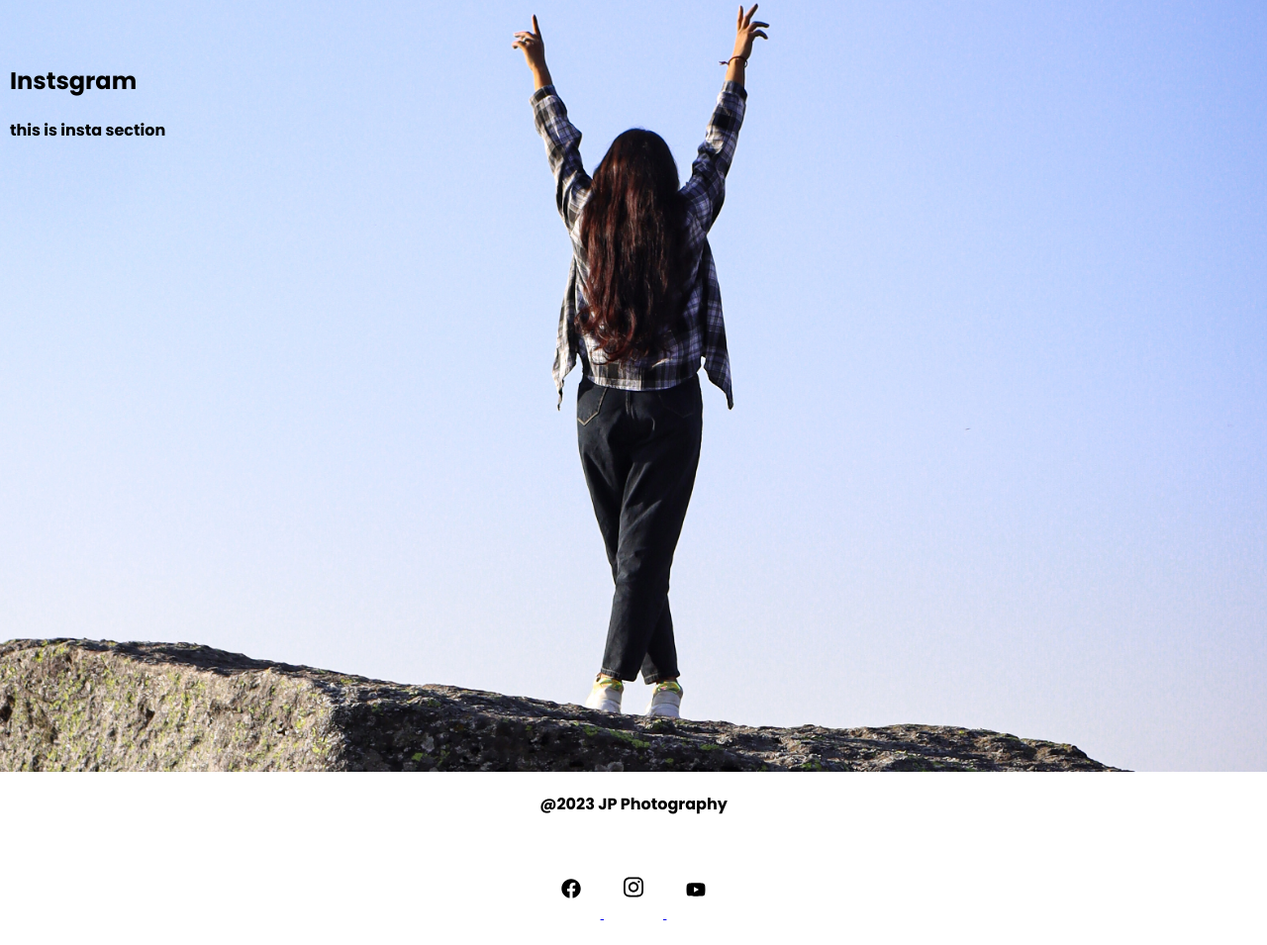
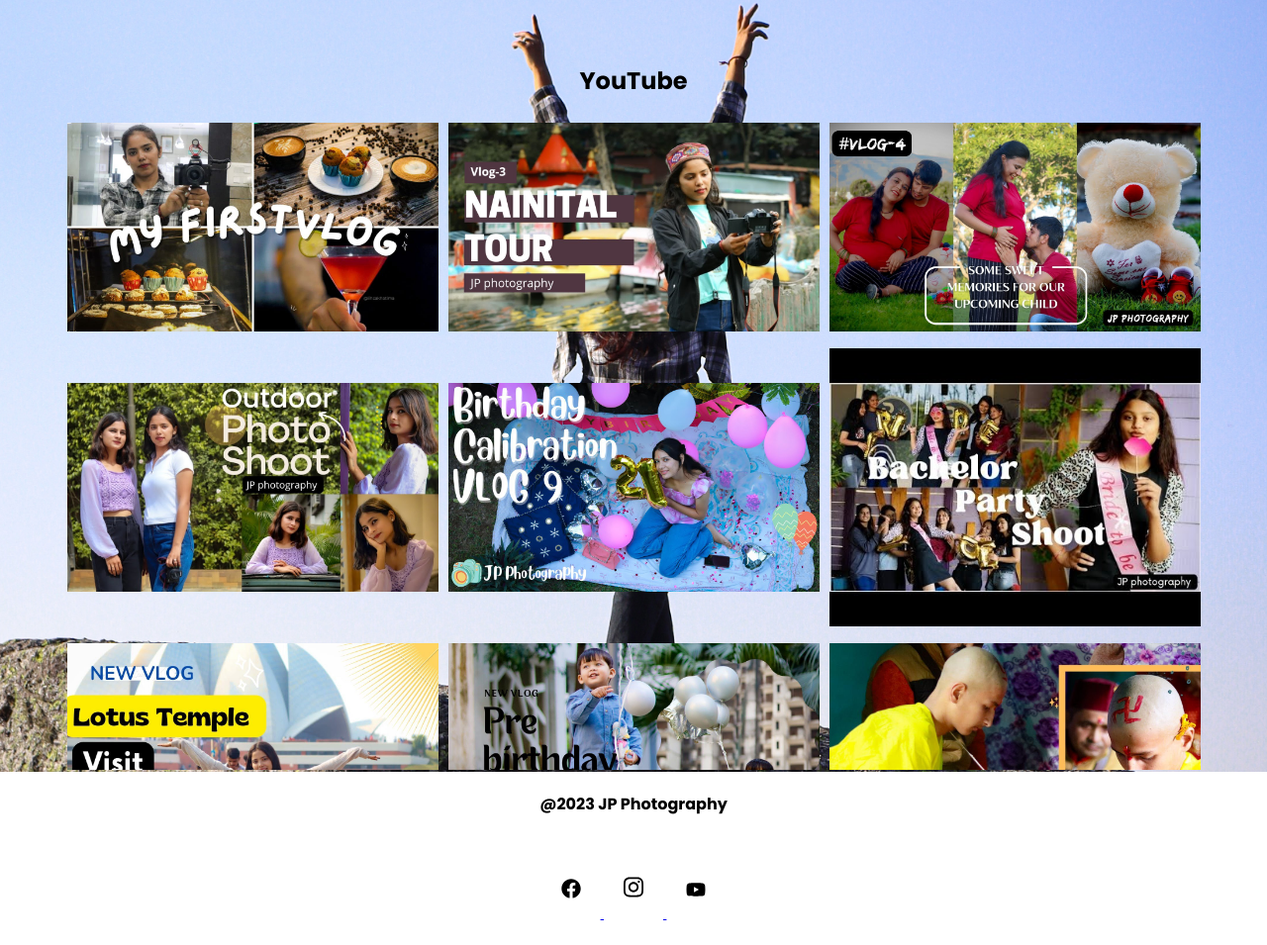
Before and after one commit to AtulAkku/jpphotography, a plain HTML site: page index.html in a window 1280 px wide. Shown: the part 1620-2575 px from the top of the page at 99% size. Drawn offline with Linux system fonts and the light colour scheme.

Commit message:
3rd secction done

```diff
--- a/index.html
+++ b/index.html
@@ -58,7 +58,6 @@
             <section class="element-from-left hidden">
                 <h1 style="text-align: center;">Photos</h1>
                 <div class="Pictures">
-
                     <div class="threebyfour"><img src="images/IMG-20230725-WA0065.jpg" alt=""></div>
                     <div class="threebyfour"><img src="images/IMG-20230725-WA0103.jpg" alt=""></div>
                     <div class="threebyfour"><img src="images/IMG-20230725-WA0104.jpg" alt=""></div>
@@ -70,16 +69,28 @@
                     <div class="threebyfour"><img src="images/IMG-20230725-WA0065.jpg" alt=""></div>
                     <div class="threebyfour"><img src="images/IMG-20230725-WA0104.jpg" alt=""></div>
                 </div>
-                <div><a href="#" style="text-align: center;">See More...</a></div>
-
-
+                <div style="text-align: center;"><a href="#" style="text-align: center;">See More...</a></div>
             </section>
         </div>
 
         <div class="bg-3">
             <section class="element-from-left hidden">
-                <h2>Instsgram</h2>
-                this is insta section
+                <h1 style="text-align: center;">YouTube</h1>
+                <div class="videos">
+                    <a href="https://www.youtube.com/watch?v=ksioMN358G0&t=123s" class="sixteenrationine"><img src="vid-thumbnail/first vlog.jpg" alt="thumbnail"></a>
+                    <a href="https://www.youtube.com/watch?v=INd4wYI0Tmg&t=23s" class="sixteenrationine"><img src="vid-thumbnail/Nainital vlog.jpg" alt="thumbnail"></a>
+                    <a href="https://www.youtube.com/watch?v=JO1Jq99xLo4&t=8s" class="sixteenrationine"><img src="vid-thumbnail/Meternity shoot.jpg" alt="thumbnail"></a>
+                    <a href="https://www.youtube.com/watch?v=NoiFTc1hJSc&t=275s" class="sixteenrationine"><img src="vid-thumbnail/outdoor photoshoot.jpg" alt="thumbnail"></a>
+                    <a href="https://www.youtube.com/watch?v=lHEvFUWdxvs&t=59s" class="sixteenrationine"><img src="vid-thumbnail/Birthdayshoot9.jpg" alt="thumbnail"></a>
+                    <a href="https://www.youtube.com/watch?v=47C8hqTMPZg&t=1s" class="sixteenrationine"><img src="vid-thumbnail/Batchelor party.jpg" alt="thumbnail"></a>
+                    <a href="https://www.youtube.com/watch?v=iMOM4GiMwe4" class="sixteenrationine"><img src="vid-thumbnail/lotus temple.jpg" alt="thumbnail"></a>
+                    <a href="https://www.youtube.com/watch?v=4SGcSU86B9Q&t=111s" class="sixteenrationine"><img src="vid-thumbnail/PreBirthdayshoot.jpg" alt="thumbnail"></a>
+                    <a href="https://www.youtube.com/watch?v=gJy2ZMrmbf4&t=152s" class="sixteenrationine"><img src="vid-thumbnail/Thread ceremony.jpg" alt="thumbnail"></a>
+                    <a href="https://www.youtube.com/watch?v=m8MQDBafLoQ&t=297s" class="sixteenrationine"><img src="vid-thumbnail/Narayan Aashram.jpg" alt="thumbnail"></a>
+                    <a href="https://www.youtube.com/watch?v=9I0sd5QfAEA&t=24s" class="sixteenrationine"><img src="vid-thumbnail/Rudranath Vlog.jpg" alt="thumbnail"></a>
+                    <a href="https://www.youtube.com/watch?v=CXOoqKZyJ-g" class="sixteenrationine"><img src="vid-thumbnail/naming ceremony.jpg" alt="thumbnail"></a>
+                </div>
+                <div style="text-align: center;"><a href="#" style="text-align: center;">See More...</a></div>
             </section>
         </div>
 
--- a/style.css
+++ b/style.css
@@ -48,8 +48,10 @@
     justify-content: space-around;
     align-items: center;
     width: 100%;
-    background-color: transparent; /* Set the initial background color as transparent */
-    transition: background-color 0.3s ease; /* Add a smooth transition effect */
+    background-color: transparent;
+    /* Set the initial background color as transparent */
+    transition: background-color 0.3s ease;
+    /* Add a smooth transition effect */
     /* Add other styling properties as needed */
     z-index: 9999;
     text-shadow: 1px 1px 5px white;
@@ -101,7 +103,7 @@ html {
     justify-items: center;
 }
 
-section{
+section {
     /* place-items: center; */
     height: 90.5vh;
     padding: 10px;
@@ -109,7 +111,7 @@ section{
     padding-top: 8vh;
 }
 
-.bg h1{
+.bg h1 {
     text-align: center;
     color: #FFFFFF;
 }
@@ -133,8 +135,6 @@ section{
     filter: blur(5px);
     transform: translateX(-100%);
     transition: all 1.8s;
-    overflow: scroll;
-
 }
 
 /* Visible state for Element 1 (left) */
@@ -142,7 +142,6 @@ section{
     opacity: 1;
     filter: blur(0);
     transform: translateX(0);
-    overflow: scroll;
 }
 
 /* Hidden state for Element 2 (right) */
@@ -207,13 +206,13 @@ section{
     background-size: cover;
 }
 
-.footer-flex-1 img{
+.footer-flex-1 img {
     width: 20px;
     padding: 10px;
     margin: 10px;
 }
 
-.footer-flex-1{
+.footer-flex-1 {
     display: flex;
     flex-direction: column;
     flex-wrap: wrap;
@@ -222,26 +221,27 @@ section{
     align-items: center;
 
 }
-.footer-flex-1 div{
+
+.footer-flex-1 div {
     margin: 10px;
     padding: 10px;
 }
 
-.left-section img{
+.left-section img {
     width: 200px;
     height: 200px;
     padding: 10px;
     margin: 10px;
 }
 
-.right-section{
+.right-section {
     color: #FFFFFF;
     text-align: justify;
     max-width: 900px;
     padding: 10px;
 }
 
-.about-section{
+.about-section {
     display: flex;
     /* place-items: center; */
     flex-wrap: wrap;
@@ -251,34 +251,69 @@ section{
     justify-content: center;
 }
 
-.option-button{
-    visibility: hidden;
+.option-button {
+    display: none;
 }
 
-.Pictures{
+.Pictures,
+.videos {
     display: flex;
     flex-direction: row;
     flex-wrap: wrap;
     align-content: center;
     justify-content: center;
     align-items: center;
-    overflow: scroll;
 }
-.Pictures img{
-    width: 175px;
+
+.videos a {
+    padding: 5px;
 }
-.threebyfour{
+
+.videos img {
+    width: 375px;
+}
+
+.Pictures img {
+    width: 255px;
+}
+
+.threebyfour {
     margin: 5px;
     margin-top: 0px;
 }
+
+/* .element-from-left.hidden {
+    overflow: scroll;
+}
+
+.element-from-left.show {
+    overflow: scroll;
+} */
+
+/* Hide the scrollbar */
+.element-from-left.show,
+.element-from-left.hidden {
+    overflow: auto;
+    scrollbar-width: none;
+    /* Firefox */
+    -ms-overflow-style: none;
+    /* Internet Explorer and Edge */
+}
+
+/* Hide the scrollbar for WebKit-based browsers (e.g., Chrome, Safari) */
+.element-from-left.hidden::-webkit-scrollbar,
+.element-from-left.show::-webkit-scrollbar {
+    display: none;
+}
+
 
 /* Your existing styles for the navbar here */
 
 /* Hide the regular menu items on mobile screens */
 @media screen and (max-width: 768px) {
 
-    .option-button{
-        visibility: visible;
+    .videos img {
+        width: 280px;
     }
 
     .nav-menu ul {
@@ -295,11 +330,15 @@ section{
     .nav-menu {
         position: fixed;
         top: 0;
-      right: -250px; /* Initially hide the sidebar off the screen from the right side */
-      width: 250px; /* Set the width of the sidebar */
+        right: -250px;
+        /* Initially hide the sidebar off the screen from the right side */
+        width: 250px;
+        /* Set the width of the sidebar */
         height: 100vh;
-      background-color: #333; /* Set the background color of the sidebar */
-      transition: right 0.3s ease; /* Add a smooth transition effect */
+        background-color: #333;
+        /* Set the background color of the sidebar */
+        transition: right 0.3s ease;
+        /* Add a smooth transition effect */
     }
 
     /* Show the sidebar when the option button is clicked */
@@ -311,13 +350,10 @@ section{
     .option-button {
         display: block;
     }
-
 }
 
 
-@media (max-width:280px) {
-
-}
+@media (max-width:280px) {}
 
 @media (max-width:375px) {
     /* smartphones, portrait iPhone, portrait 480x320 phones (Android) */
@@ -325,23 +361,37 @@ section{
     /* .element-fade-in.show{
         margin-top: 105px;
     } */
-    .element-fade-in.show h1{
+    .element-fade-in.show h1 {
         visibility: hidden;
     }
 }
+
 @media (max-height:653px) {
-    .element-fade-in.show{
+    .element-fade-in.show {
         margin-top: 225px;
     }
 }
 
-@media (max-width:480px)  { /* smartphones, Android phones, landscape iPhone */
+@media (max-width:480px) {
+    /* smartphones, Android phones, landscape iPhone */
 
-    .bg{
+    .bg {
         overflow: scroll;
     }
 }
-@media (min-width:600px)  { /* portrait tablets, portrait iPad, e-readers (Nook/Kindle), landscape 800x480 phones (Android) */ }
-@media (min-width:801px)  { /* tablet, landscape iPad, lo-res laptops ands desktops */ }
-@media (min-width:1025px) { /* big landscape tablets, laptops, and desktops */ }
-@media (min-width:1281px) { /* hi-res laptops and desktops */ }
+
+@media (min-width:600px) {
+    /* portrait tablets, portrait iPad, e-readers (Nook/Kindle), landscape 800x480 phones (Android) */
+}
+
+@media (min-width:801px) {
+    /* tablet, landscape iPad, lo-res laptops ands desktops */
+}
+
+@media (min-width:1025px) {
+    /* big landscape tablets, laptops, and desktops */
+}
+
+@media (min-width:1281px) {
+    /* hi-res laptops and desktops */
+}
```
Also changed, not shown: vid-thumbnail/Batchelor party.jpg (added), vid-thumbnail/Birthdayshoot9.jpg (added), vid-thumbnail/Meternity shoot.jpg (added), vid-thumbnail/Nainital vlog.jpg (added), vid-thumbnail/Narayan Aashram.jpg (added), vid-thumbnail/PreBirthdayshoot.jpg (added), vid-thumbnail/Rudranath Vlog.jpg (added), vid-thumbnail/Thread ceremony.jpg (added), vid-thumbnail/first vlog.jpg (added), vid-thumbnail/lotus temple.jpg (added), vid-thumbnail/naming ceremony.jpg (added), vid-thumbnail/outdoor photoshoot.jpg (added). Lines whose indentation alone changed are shown as unchanged.
